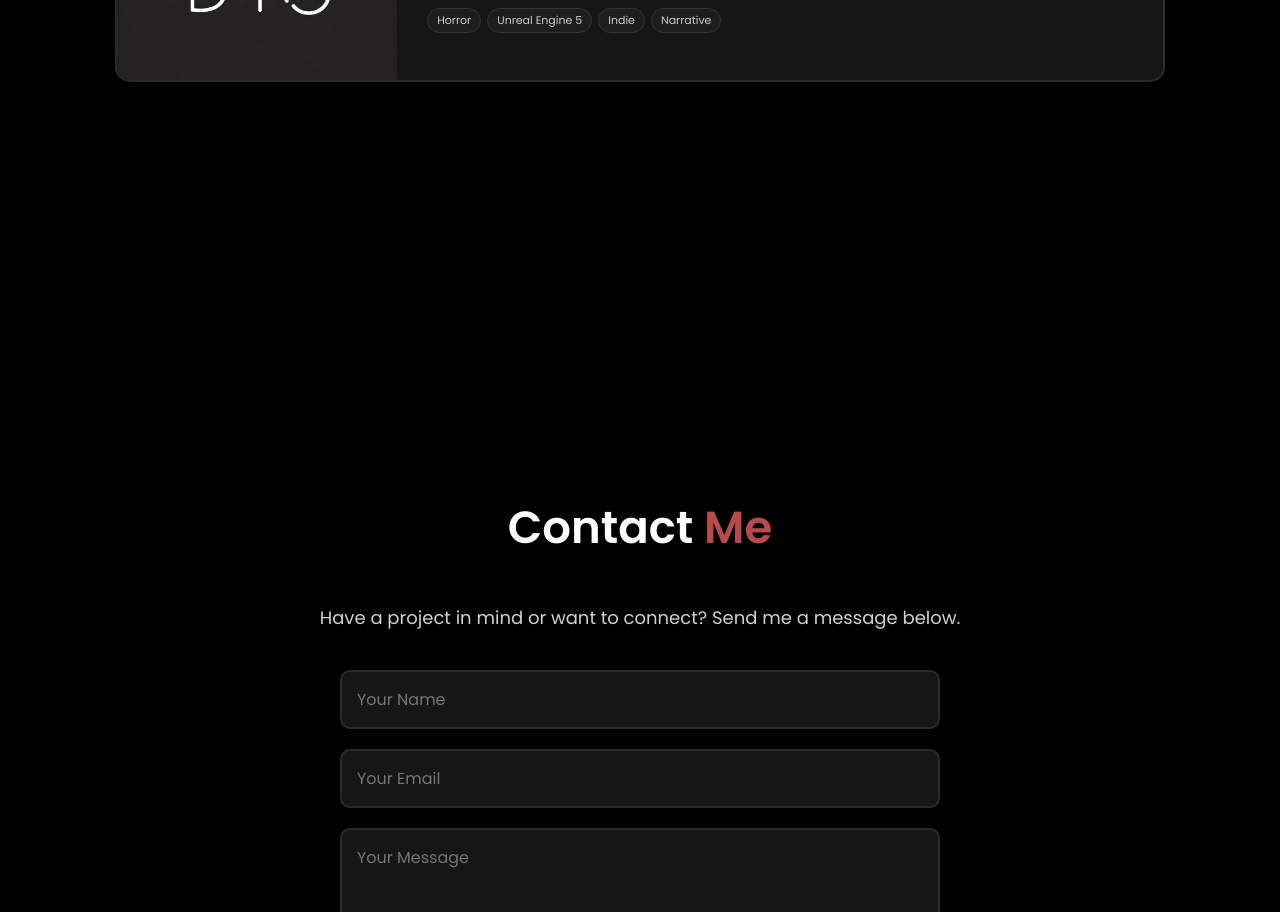
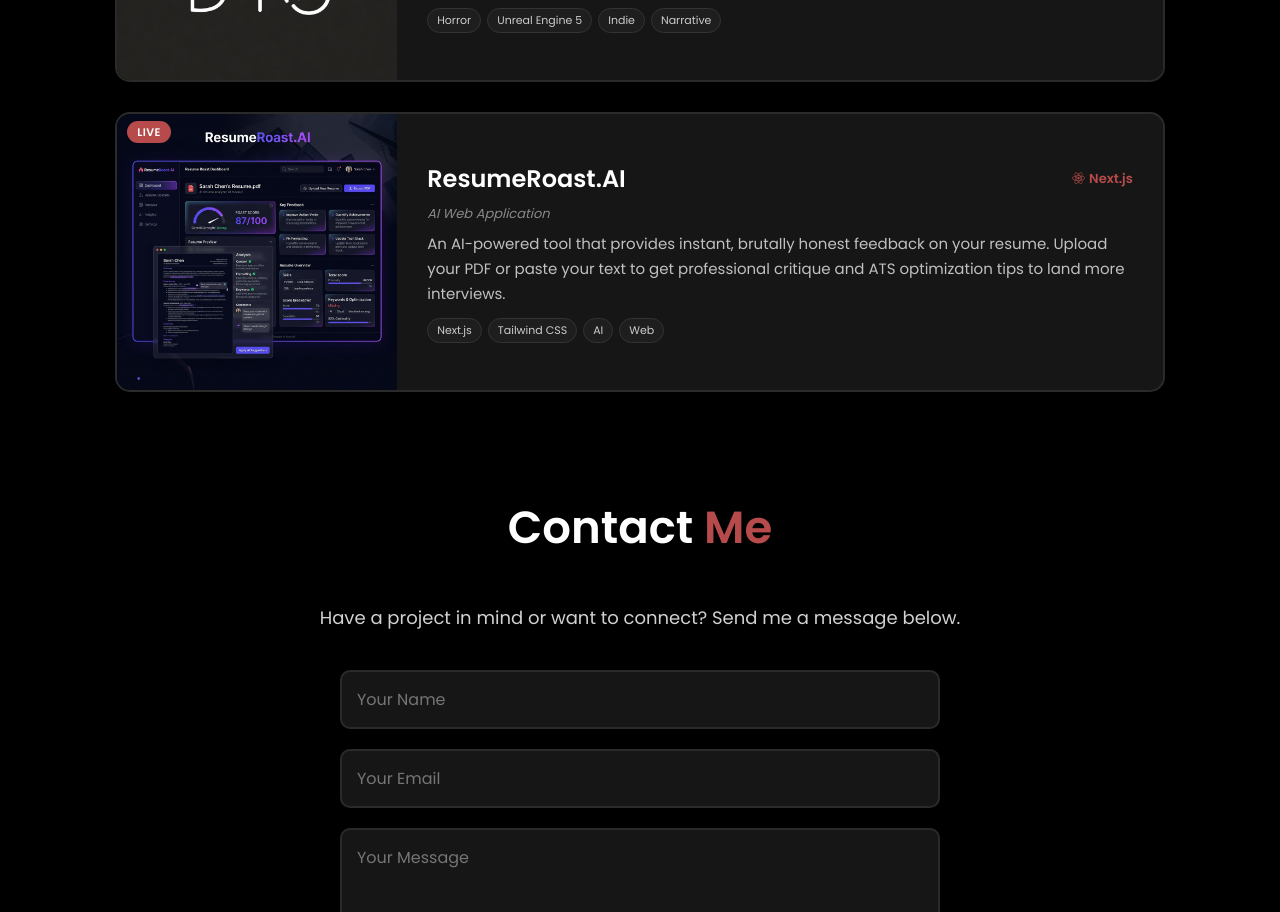
Before and after one commit to pranav29112006/my-portfolio, a website: page index.html in a window 1280 px wide. Shown: the part 3870-4782 px from the top of the page. Drawn offline with Linux system fonts and the light colour scheme.

Commit message:
Update portfolio: Remove SE role, add ResumeRoast project, add favicon

```diff
--- a/index.html
+++ b/index.html
@@ -6,6 +6,7 @@
     <meta name="description" content="Pranav Titre — Web Developer Portfolio" />
     <link rel="stylesheet" href="https://cdnjs.cloudflare.com/ajax/libs/font-awesome/6.5.2/css/all.min.css" />
     <link rel="stylesheet" href="style.css" />
+    <link rel="icon" href="assets/profile.png" type="image/png" />
     <title>Pranav Titre | Portfolio</title>
   </head>
 
@@ -175,6 +176,31 @@
             </div>
           </div>
         </div>
+
+        <div class="project-card">
+          <div class="project-img-wrap">
+            <img src="assets/ResumeRoast.png" alt="ResumeRoast.AI" class="project-img" />
+            <div class="project-overlay">
+              <span class="project-status">Live</span>
+            </div>
+          </div>
+          <div class="project-info">
+            <div class="project-header">
+              <h3>ResumeRoast.AI</h3>
+              <span class="project-engine"><i class="fa-brands fa-react"></i> Next.js</span>
+            </div>
+            <p class="project-genre">AI Web Application</p>
+            <p class="project-desc">
+              An AI-powered tool that provides instant, brutally honest feedback on your resume. Upload your PDF or paste your text to get professional critique and ATS optimization tips to land more interviews.
+            </p>
+            <div class="project-tags">
+              <span>Next.js</span>
+              <span>Tailwind CSS</span>
+              <span>AI</span>
+              <span>Web</span>
+            </div>
+          </div>
+        </div>
       </div>
     </section>
 
--- a/script.js
+++ b/script.js
@@ -42,13 +42,7 @@ const roles = [
     title: "Web Developer",
     description:
       "Web Developer dedicated to building modern, responsive, and user-friendly websites that combine creativity with functionality.",
-  },
-  {
-    extra: "going to become a ",
-    title: "Software Engineer",
-    description:
-      "Aspiring Software Engineer constantly learning, improving, and working towards building innovative solutions that make a real impact.",
-  },
+  }
 ];
 
 const TYPE_DURATION      = 3400;
```
Also changed, not shown: assets/ResumeRoast.png (added).
